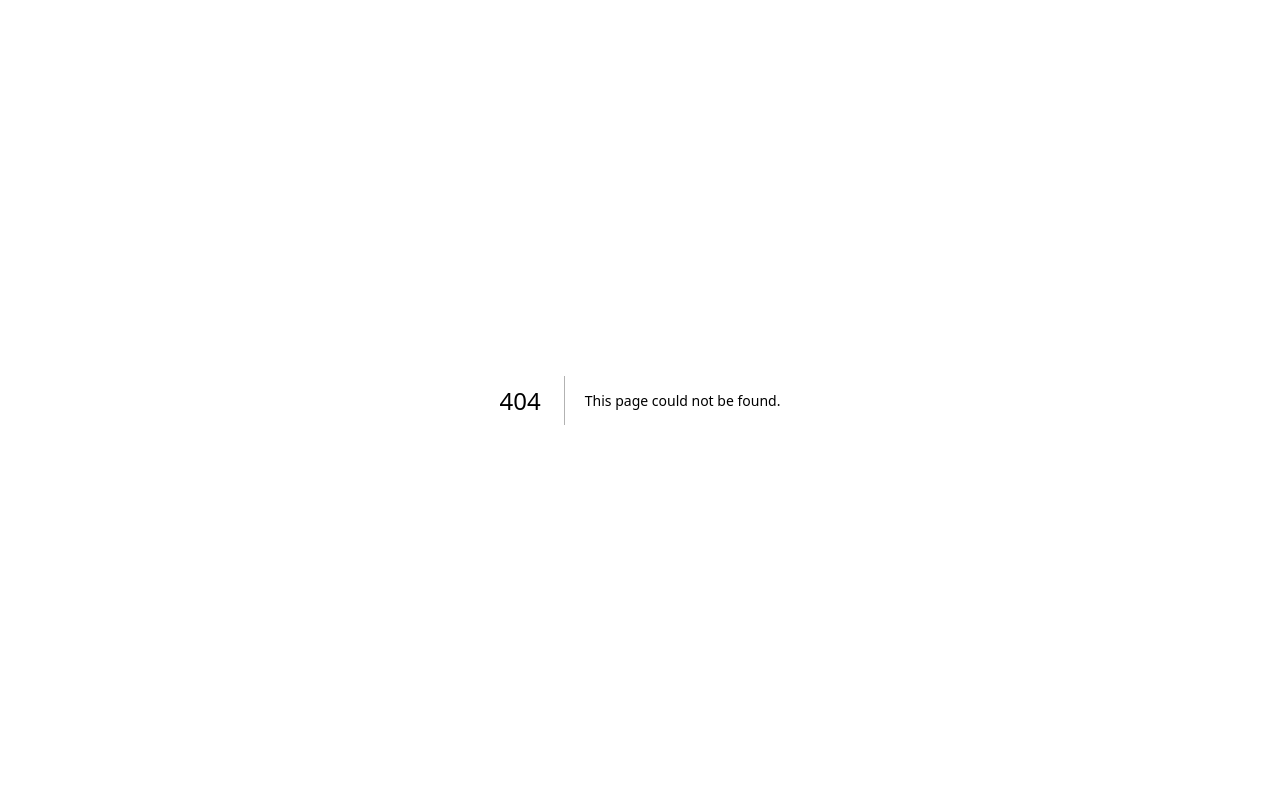
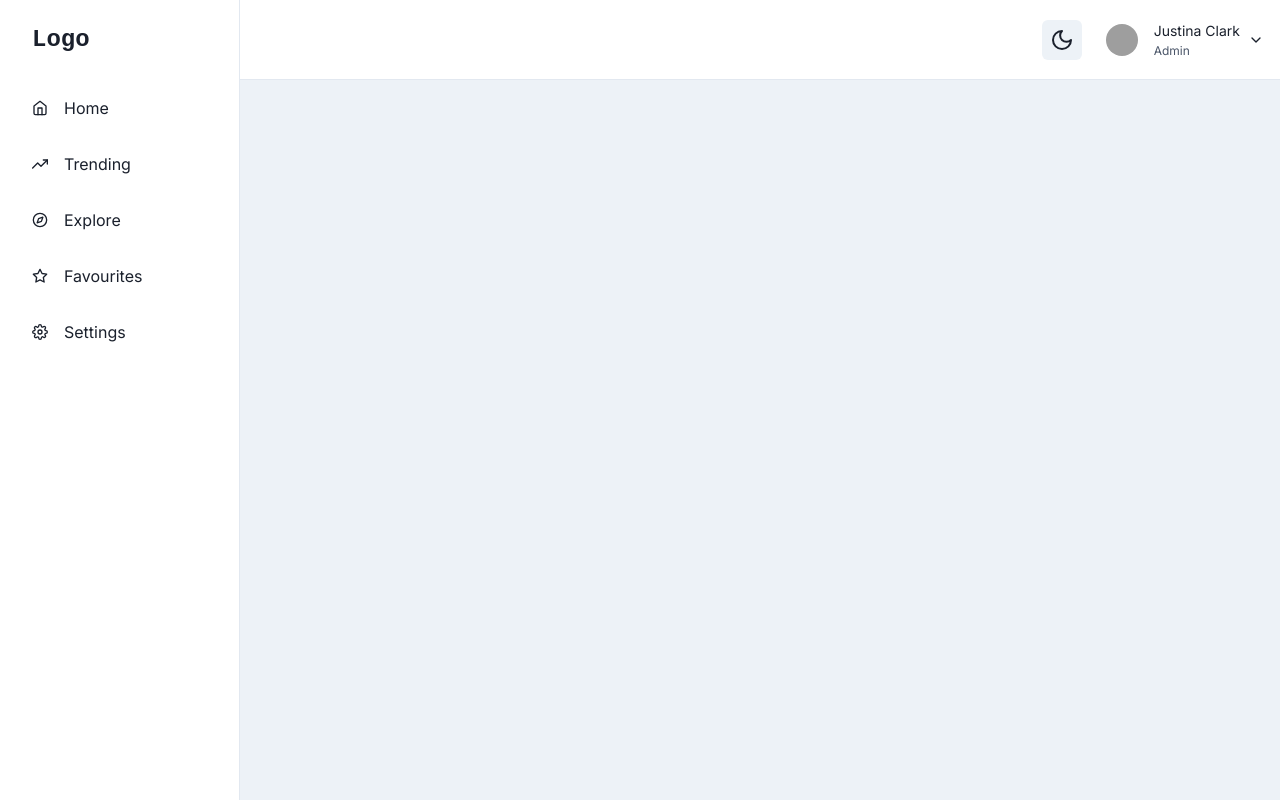
Before and after one commit to gitminisis/surrey-server, a Next.js app: page /dashboard in a window 1280 px wide. Before the commit this address had no page. Built offline with nearby package versions, Linux system fonts and the light colour scheme; grey boxes are pictures that could not be loaded.

Commit message:
added: dashboard layout

```diff
--- a/package.json
+++ b/package.json
@@ -9,7 +9,7 @@
     "lint": "next lint"
   },
   "dependencies": {
-    "@chakra-ui/react": "^1.7",
+    "@chakra-ui/react": "^2.8.2",
     "@emotion/react": "^11",
     "@emotion/styled": "^11",
     "@rjsf/chakra-ui": "^5.14.1",
@@ -25,6 +25,7 @@
     "next-themes": "^0.2.1",
     "react": "^18",
     "react-dom": "^18",
+    "react-icons": "^4.12.0",
     "tailwind-merge": "^2.0.0",
     "tailwindcss-animate": "^1.0.7"
   },
--- a/src/app/components/ThemeProvider.tsx
+++ /dev/null
@@ -1,9 +0,0 @@
-"use client";
-
-import * as React from "react";
-import { ThemeProvider as NextThemesProvider } from "next-themes";
-import { type ThemeProviderProps } from "next-themes/dist/types";
-
-export function ThemeProvider({ children, ...props }: ThemeProviderProps) {
-  return <NextThemesProvider {...props}>{children}</NextThemesProvider>;
-}
--- /dev/null
+++ b/src/app/dashboard/component/page.tsx
@@ -0,0 +1,9 @@
+import React from "react";
+
+type Props = {};
+
+const Component = (props: Props) => {
+  return <h1>test</h1>;
+};
+
+export default Component;
--- /dev/null
+++ b/src/app/dashboard/layout.tsx
@@ -0,0 +1,160 @@
+"use client";
+
+import {
+  IconButton,
+  Avatar,
+  Box,
+  CloseButton,
+  Flex,
+  HStack,
+  VStack,
+  Icon,
+  useColorModeValue,
+  Text,
+  Drawer,
+  DrawerContent,
+  useDisclosure,
+  BoxProps,
+  FlexProps,
+  Menu,
+  MenuButton,
+  MenuDivider,
+  MenuItem,
+  MenuList,
+  ChakraProvider,
+} from "@chakra-ui/react";
+import {
+  FiHome,
+  FiTrendingUp,
+  FiCompass,
+  FiStar,
+  FiSettings,
+  FiMenu,
+  FiBell,
+  FiChevronDown,
+} from "react-icons/fi";
+import { IconType } from "react-icons";
+import { SidebarContent } from "@/components/dashboard/Sidebar";
+import ModeToggle from "@/components/ModeToggle";
+
+interface NavItemProps extends FlexProps {
+  icon: IconType;
+  children: React.ReactNode;
+}
+
+interface MobileProps extends FlexProps {
+  onOpen: () => void;
+}
+
+const MobileNav = ({ onOpen, ...rest }: MobileProps) => {
+  return (
+    <Flex
+      ml={{ base: 0, md: 60 }}
+      px={{ base: 4, md: 4 }}
+      height="20"
+      alignItems="center"
+      bg={useColorModeValue("white", "gray.900")}
+      borderBottomWidth="1px"
+      borderBottomColor={useColorModeValue("gray.200", "gray.700")}
+      justifyContent={{ base: "space-between", md: "flex-end" }}
+      {...rest}
+    >
+      <IconButton
+        display={{ base: "flex", md: "none" }}
+        onClick={onOpen}
+        variant="outline"
+        aria-label="open menu"
+        icon={<FiMenu />}
+      />
+
+      <Text
+        display={{ base: "flex", md: "none" }}
+        fontSize="2xl"
+        fontFamily="monospace"
+        fontWeight="bold"
+      >
+        Logo
+      </Text>
+
+      <HStack spacing={{ base: "0", md: "6" }}>
+        <ModeToggle />
+        <Flex alignItems={"center"}>
+          <Menu>
+            <MenuButton
+              py={2}
+              transition="all 0.3s"
+              _focus={{ boxShadow: "none" }}
+            >
+              <HStack>
+                <Avatar
+                  size={"sm"}
+                  src={
+                    "https://images.unsplash.com/photo-1619946794135-5bc917a27793?ixlib=rb-0.3.5&q=80&fm=jpg&crop=faces&fit=crop&h=200&w=200&s=b616b2c5b373a80ffc9636ba24f7a4a9"
+                  }
+                />
+                <VStack
+                  display={{ base: "none", md: "flex" }}
+                  alignItems="flex-start"
+                  spacing="1px"
+                  ml="2"
+                >
+                  <Text fontSize="sm">Justina Clark</Text>
+                  <Text fontSize="xs" color="gray.600">
+                    Admin
+                  </Text>
+                </VStack>
+                <Box display={{ base: "none", md: "flex" }}>
+                  <FiChevronDown />
+                </Box>
+              </HStack>
+            </MenuButton>
+            <MenuList
+              bg={useColorModeValue("white", "gray.900")}
+              borderColor={useColorModeValue("gray.200", "gray.700")}
+            >
+              <MenuItem>Profile</MenuItem>
+              <MenuItem>Settings</MenuItem>
+              <MenuItem>Billing</MenuItem>
+              <MenuDivider />
+              <MenuItem>Sign out</MenuItem>
+            </MenuList>
+          </Menu>
+        </Flex>
+      </HStack>
+    </Flex>
+  );
+};
+
+const SidebarWithHeader = () => {
+  const { isOpen, onOpen, onClose } = useDisclosure();
+
+  return (
+    <ChakraProvider>
+      <Box minH="100vh" bg={useColorModeValue("gray.100", "gray.900")}>
+        <SidebarContent
+          onClose={() => onClose}
+          display={{ base: "none", md: "block" }}
+        />
+        <Drawer
+          isOpen={isOpen}
+          placement="left"
+          onClose={onClose}
+          returnFocusOnClose={false}
+          onOverlayClick={onClose}
+          size="full"
+        >
+          <DrawerContent>
+            <SidebarContent onClose={onClose} />
+          </DrawerContent>
+        </Drawer>
+        {/* mobilenav */}
+        <MobileNav onOpen={onOpen} />
+        <Box ml={{ base: 0, md: 60 }} p="4">
+          {/* Content */}
+        </Box>
+      </Box>
+    </ChakraProvider>
+  );
+};
+
+export default SidebarWithHeader;
--- /dev/null
+++ b/src/app/dashboard/page.tsx
@@ -0,0 +1,11 @@
+import React from 'react'
+
+type Props = {}
+
+const page = (props: Props) => {
+  return (
+    <div>page</div>
+  )
+}
+
+export default page
--- a/src/app/layout.tsx
+++ b/src/app/layout.tsx
@@ -1,7 +1,6 @@
 import type { Metadata } from "next";
 import { Inter } from "next/font/google";
 import "./globals.css";
-import { ThemeProvider } from "./components/ThemeProvider";
 
 const inter = Inter({ subsets: ["latin"] });
 
--- a/src/app/page.tsx
+++ b/src/app/page.tsx
@@ -6,7 +6,7 @@
 const Form = withTheme(ChakraUITheme);
 import validator from "@rjsf/validator-ajv8";
 import { RJSFSchema } from "@rjsf/utils";
-import { ModeToggle } from "./components/ModeToggle";
+import ModeToggle from "../components/ModeToggle";
 import { ChakraProvider } from "@chakra-ui/react";
 const data = {
   siteName: "Online Heritage Search",
@@ -35,19 +35,5 @@
   },
 };
 export default function Home() {
-  return (
-    <ChakraProvider>
-      <main className="flex min-h-screen flex-col items-center justify-between p-24">
-        <ModeToggle />
-        <Form
-          formData={data}
-          schema={schema}
-          validator={validator}
-          onSubmit={({ formData }, e) => {
-            console.log(formData);
-          }}
-        />
-      </main>
-    </ChakraProvider>
-  );
+  return <div>Home page</div>;
 }
--- /dev/null
+++ b/src/components/dashboard/Sidebar.tsx
@@ -0,0 +1,102 @@
+import {
+  Box,
+  BoxProps,
+  CloseButton,
+  Flex,
+  Text,
+  FlexProps,
+  Icon,
+  useColorModeValue,
+} from "@chakra-ui/react";
+import { IconType } from "react-icons";
+
+import {
+  FiHome,
+  FiTrendingUp,
+  FiCompass,
+  FiStar,
+  FiSettings,
+} from "react-icons/fi";
+interface LinkItemProps {
+  name: string;
+  icon: IconType;
+}
+interface NavItemProps extends FlexProps {
+  icon: IconType;
+  children: React.ReactNode;
+}
+
+interface SidebarProps extends BoxProps {
+  onClose: () => void;
+}
+
+const LinkItems: Array<LinkItemProps> = [
+  { name: "Home", icon: FiHome },
+  { name: "Trending", icon: FiTrendingUp },
+  { name: "Explore", icon: FiCompass },
+  { name: "Favourites", icon: FiStar },
+  { name: "Settings", icon: FiSettings },
+];
+export const SidebarContent = ({ onClose, ...rest }: SidebarProps) => {
+  return (
+    <Box
+      transition="3s ease"
+      bg={useColorModeValue("white", "gray.900")}
+      borderRight="1px"
+      borderRightColor={useColorModeValue("gray.200", "gray.700")}
+      w={{ base: "full", md: 60 }}
+      pos="fixed"
+      h="full"
+      {...rest}
+    >
+      <Flex h="20" alignItems="center" mx="8" justifyContent="space-between">
+        <Text fontSize="2xl" fontFamily="monospace" fontWeight="bold">
+          Logo
+        </Text>
+        <CloseButton display={{ base: "flex", md: "none" }} onClick={onClose} />
+      </Flex>
+      {LinkItems.map((link) => (
+        <NavItem key={link.name} icon={link.icon}>
+          {link.name}
+        </NavItem>
+      ))}
+    </Box>
+  );
+};
+
+const NavItem = ({ icon, children, ...rest }: NavItemProps) => {
+  return (
+    <Box
+      as="a"
+      href="#"
+      style={{ textDecoration: "none" }}
+      _focus={{ boxShadow: "none" }}
+    >
+      <Flex
+        align="center"
+        p="4"
+        mx="4"
+        borderRadius="lg"
+        role="group"
+        cursor="pointer"
+        _hover={{
+          bg: "cyan.400",
+          color: "white",
+        }}
+        {...rest}
+      >
+        {icon && (
+          <Icon
+            mr="4"
+            fontSize="16"
+            _groupHover={{
+              color: "white",
+            }}
+            as={icon}
+          />
+        )}
+        {children}
+      </Flex>
+    </Box>
+  );
+};
```
Also changed, not shown: src/components/ModeToggle.tsx (renamed from src/app/components/ModeToggle.tsx), src/components/dashboard/Header.tsx (added).
